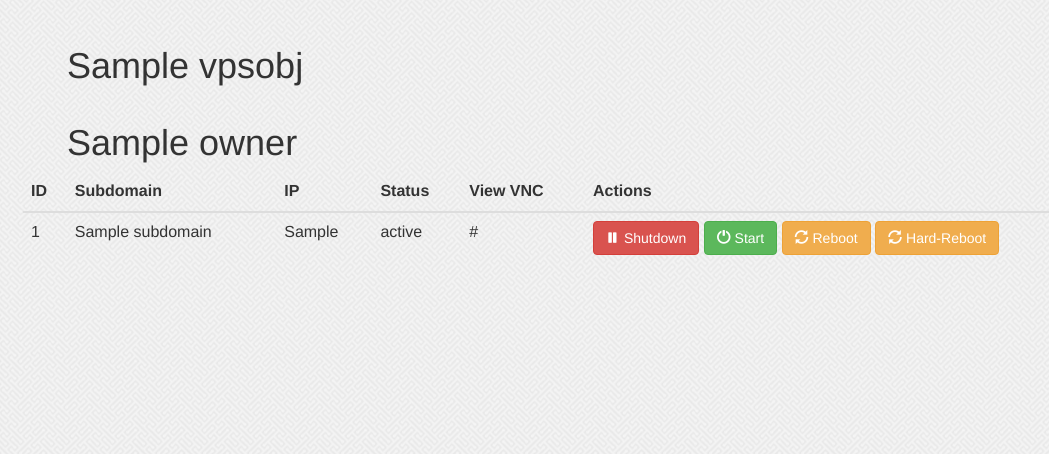
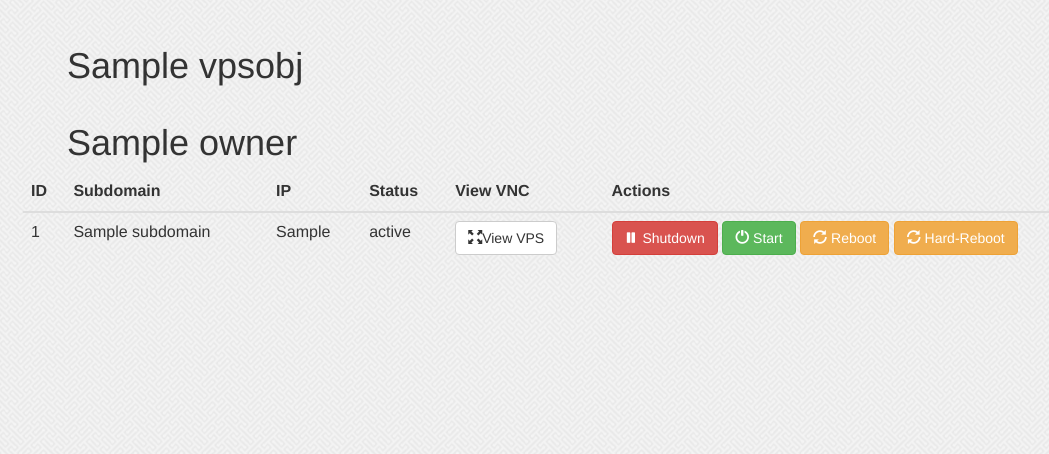
Before and after one commit to Ergasti/eragate, a Django app: template vps/templates/dashboard.html in a window 1280 px wide. Shown: the part 51-505 px from the top of the page, without its empty margins (47-1096 px from the left). Run offline with Django 3.2, Linux system fonts and the light colour scheme; the template is opened without the code that fills it: most values are stand-ins (such as "Sample title", 1, 10 or a date in 2020); some libraries are stand-ins or nearby versions.

Commit message:
aded a vps link

```diff
--- a/vps/templates/dashboard.html
+++ b/vps/templates/dashboard.html
@@ -49,7 +49,8 @@
                     {{vp.get_instance_status}}
                 </td>
                 <td>
-                    {{vp.generate_vnc_console_link}}
+                    <a class="btn btn-default" href="{{vp.generate_vnc_console_link}}" target="_blank"><span class="glyphicon glyphicon-fullscreen"></span>View VPS</a>
+
                 </td>
                 <td>
                     <!--
```
